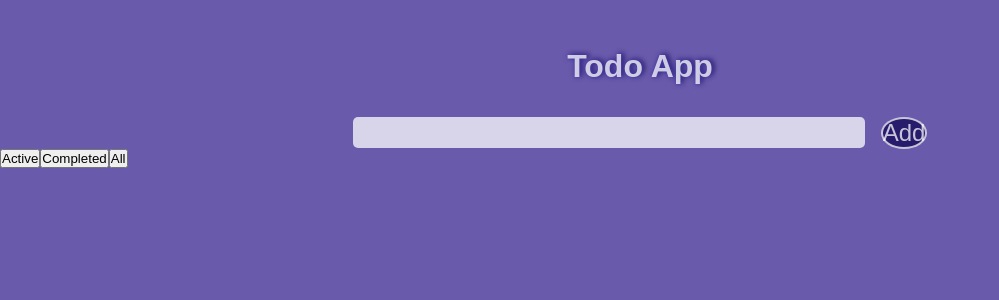
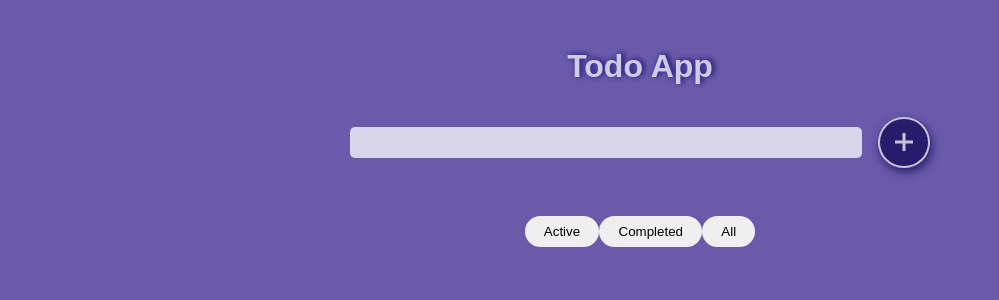
Before and after one commit to MadeInHellH/Building-a-Todo-List-App, a React (Create React App) app: page / in a window 1280 px wide. Shown: the top 300 px of the page, without its empty margins (0-999 px from the left). Built offline with nearby package versions, Linux system fonts and the light colour scheme; a web font is replaced by a local one.

Commit message:
hasta el  minutos 1:06 minutos

```diff
--- a/src/components/TodoItem.js
+++ b/src/components/TodoItem.js
@@ -1,4 +1,6 @@
 import React, { useRef } from 'react';
+import { AiFillEdit } from "react-icons/ai";
+import { IoCheckmarkDoneSharp, IoClose} from "react-icons/io5";
 
 const TodoItem = (props) => {
     const {item, updateTodo, removeTodo, completeTodo}= props;
@@ -27,9 +29,9 @@ const TodoItem = (props) => {
              onKeyPress={(e) => update(item.id, inputRef.current.value, e)}
             />
         <div className="btns">
-        <button onClick={() => changeFocus()}>Edit</button>
-        <button onClick={() => completeTodo(item.id)}>Complete</button>
-        <button onClick={() => removeTodo(item.id)}>Delete</button>{" "}
+        <button onClick={() => changeFocus()}><AiFillEdit /></button>
+        <button onClick={() => completeTodo(item.id)}><IoCheckmarkDoneSharp /></button>
+        <button onClick={() => removeTodo(item.id)}><IoClose /></button>{" "}
         </div>
         {item.completed && <span className="completed"> </span>}
          </li>
--- a/src/components/Todos.js
+++ b/src/components/Todos.js
@@ -6,6 +6,7 @@ import {
     removeTodos,
     updateTodos
 } from "../redux/reducer";
+import {GoPlus} from "react-icons/go";
 
 
 const mapStateToProps = (state) => {
@@ -48,7 +49,7 @@ const Todos = (props) => {
             })
             }
             >
-                Add
+             <GoPlus/>
             </button>
             <br/>
         </div>
--- a/src/css/main.css
+++ b/src/css/main.css
@@ -64,4 +64,87 @@ body {
     border-radius: 50%;
     border: 2px solid rgba(255, 255, 255, 0.74);
     font-size: 1.5rem;
+    width: 3.2rem;
+    height: 3.2rem;
+    cursor: pointer;
+    box-shadow: 2px 4px 10px #271c6c;
+
+    display: flex;
+    justify-content: center;
+    align-items: center;
 }
+
+.add-btn:focus {
+    outline: none;
+}
+
+.displaytodos {
+    margin-top: 3rem;
+    display: flex;
+    flex-direction: column;
+    align-items: center;
+}
+
+.displaytodos .buttons {
+    margin-bottom: 2rem;
+}
+
+.displaytodos .buttons button {
+    padding: 0.5rem 1.2rem;
+    border-radius: 20px;
+    cursor: pointer;
+    border: none;
+}
+
+.displaytodos .buttons button :focus {
+    outline: none;
+}
+
+.displaytodos .buttons button :not(:last-child) {
+    margin-right: 1rem;
+}
+
+.displaytodos ul {
+    list-style: none;
+    display: flex;
+    align-self: flex-start;
+    flex-wrap: wrap;
+    margin-left: 5%;
+}
+
+.card {
+    display: flex;
+    flex-direction: column;
+    background: rgb(180, 182, 218);
+    background: radial-gradient(
+        circle,
+        hsla(237, 34%, 78% 0.9) 0%,
+        hsla(219, 88%, 94%, 0.9) 100%
+    );
+
+    margin: 0 1rem 1rem 0;
+    height: 8rem;
+    width: 18rem;
+    border-radius: 0.5rem;
+    padding: 1rem;
+
+    position: relative;
+}
+
+.card textarea {
+    padding: 0.5rem;
+    border-radius: 8px;
+    border: none;
+    background-color:rgba(255, 255, 255, 0.74);
+
+    color:#271c6c;
+    height: 70%;
+}
+
+.card textarea disabled {
+    background-color: transparent;
+}
+
+.card .btns {
+    position: absolute;
+}
```
